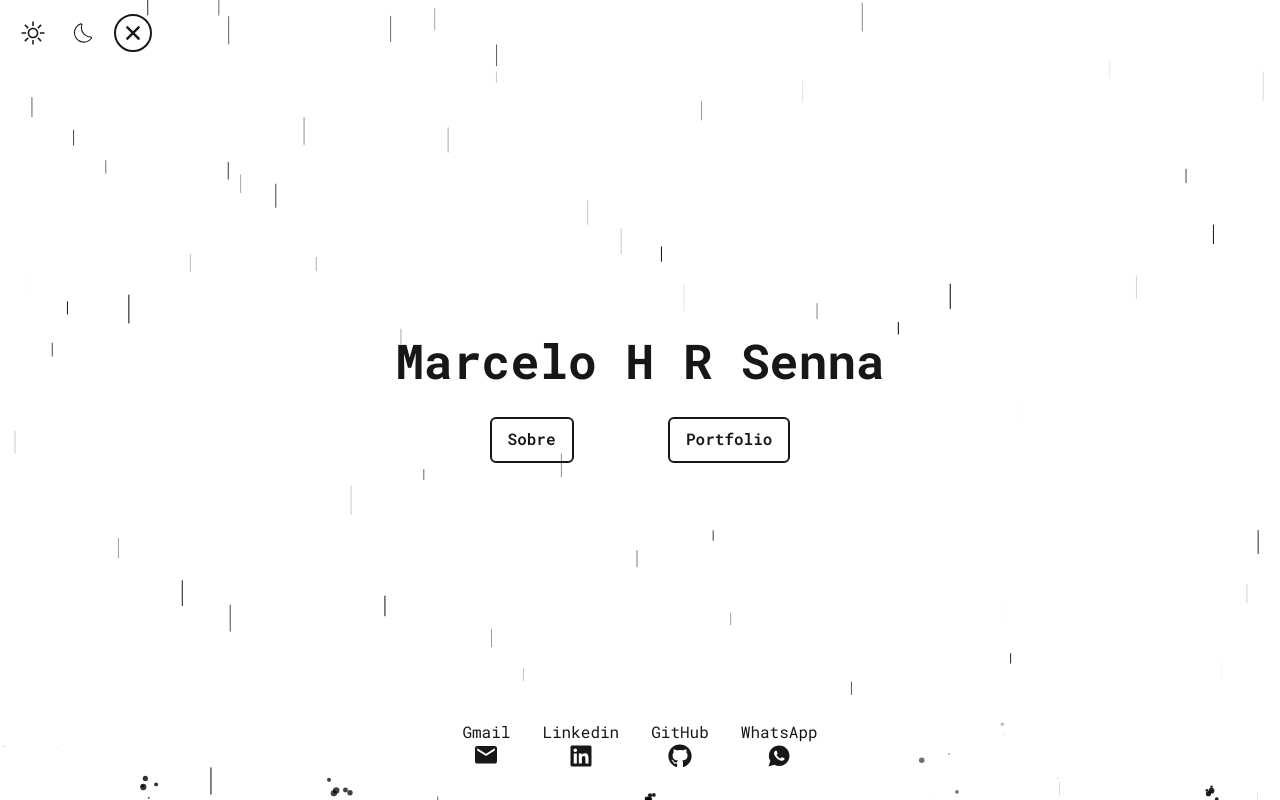
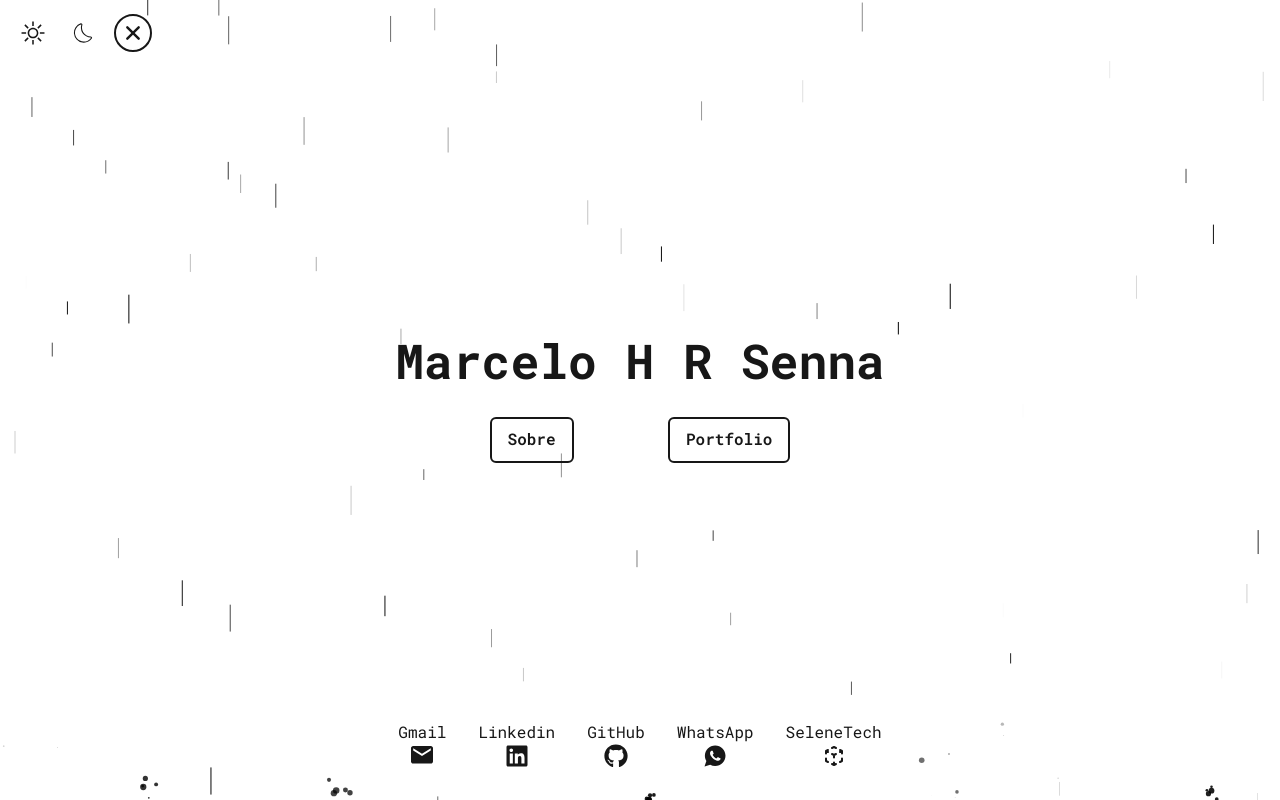
Before and after one commit to Heinrick-Senna/my-next-website, a Next.js app: page / in a window 1280 px wide. Built offline with nearby package versions, Linux system fonts and the light colour scheme.

Commit message:
Adding SeleneTech social media

```diff
--- a/src/components/SocialLinks.tsx
+++ b/src/components/SocialLinks.tsx
@@ -1,6 +1,7 @@
 import { MdEmail } from "react-icons/md";
 import { IoLogoWhatsapp } from "react-icons/io";
 import { FaGithub, FaLinkedin } from 'react-icons/fa';
+import { HiOutlineCubeTransparent } from "react-icons/hi";
 
 const listItem = `cursor-pointer flex flex-col items-center`;
 
@@ -21,6 +22,7 @@ export default function SocialLinks() {
                 </a>
             </li>
 
+
             <li className="group-hover:blur-sm hover:!blur-none hover:scale-125 transition">
                 <a target="__blank" href="https://github.com/Heinrick-Senna" className={listItem}>
                     <span>GitHub</span>
@@ -35,6 +37,13 @@ export default function SocialLinks() {
                 </a>
             </li>
 
+            <li className="group-hover:blur-sm hover:!blur-none hover:scale-125 transition">
+                <a target="__blank" href="https://selenetech.com.br" className={listItem}>
+                    <span>SeleneTech</span>
+                    <HiOutlineCubeTransparent size={24} />
+                </a>
+            </li>
+
         </ul>
     );
 }
```
